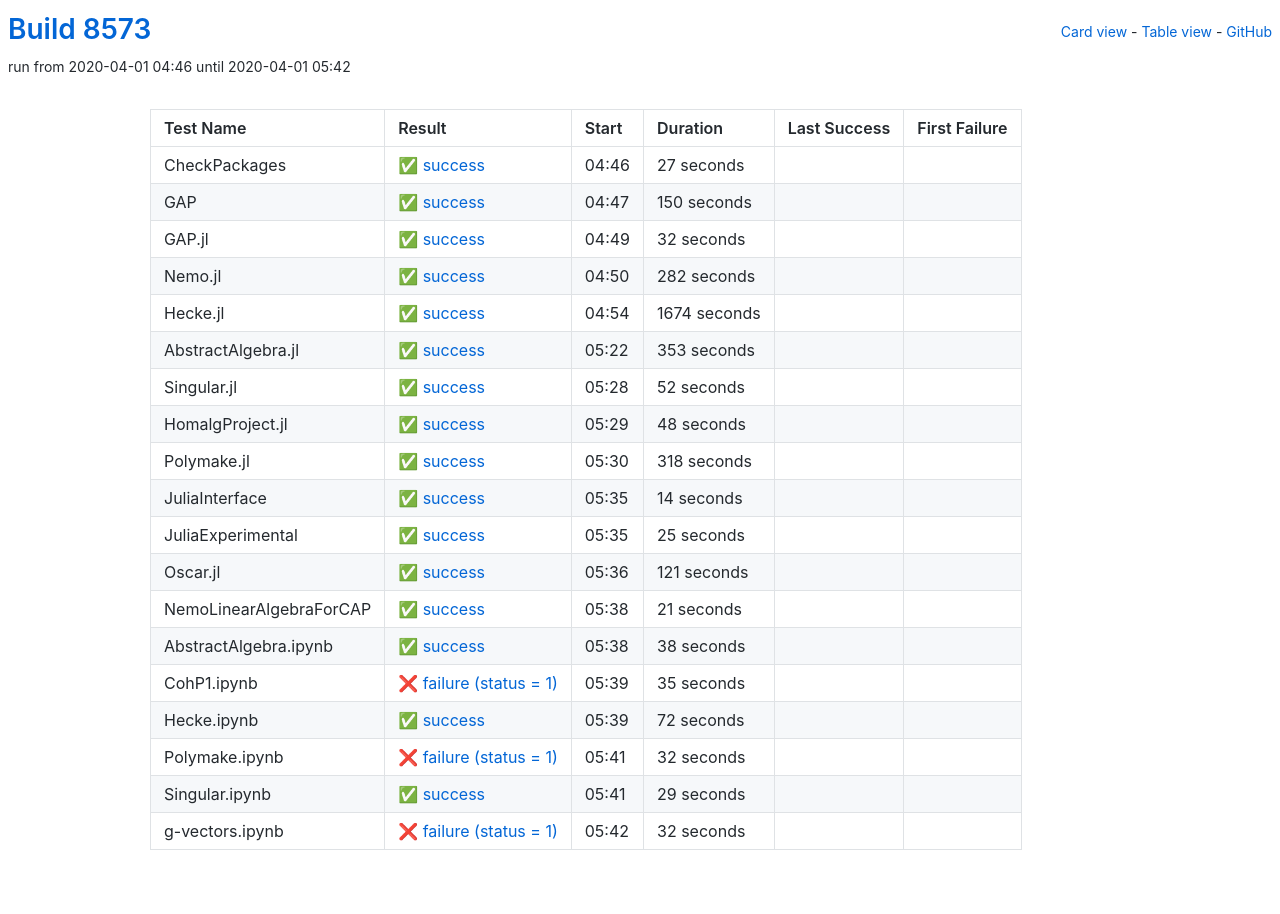
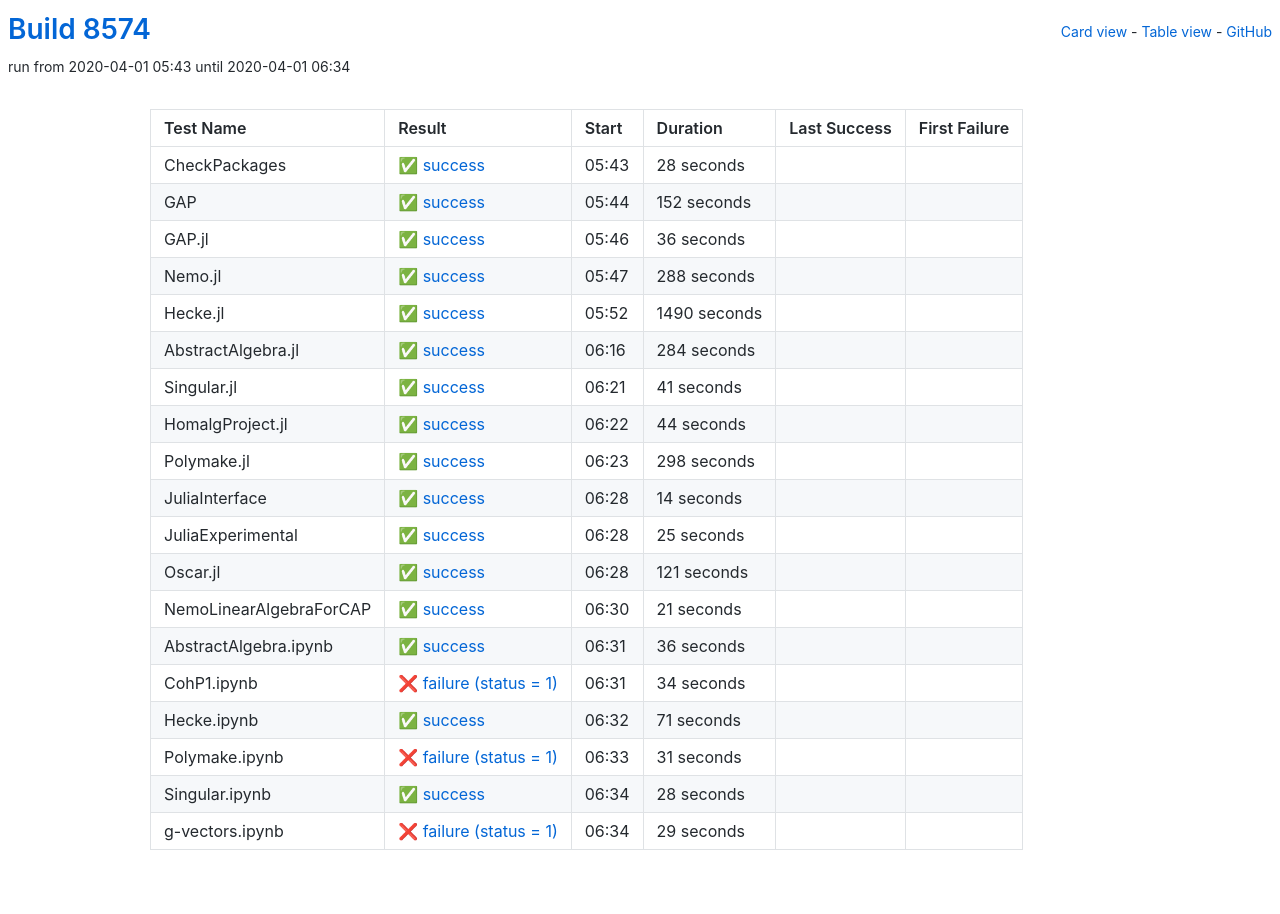
Before and after one commit to oscar-system/oscar-ci-status, a Jekyll site: the page built from table.html, in a window 1280 px wide. Built offline with Jekyll 4.4.1, drawn with Linux system fonts in a browser that asks for light colours.

Commit message:
Build 8574

```diff
--- a/_data/ci.yml
+++ b/_data/ci.yml
@@ -1,104 +1,104 @@
-build: 8573
-build_url: https://oscarci.mathematik.uni-kl.de/job/oscar/8573/
+build: 8574
+build_url: https://oscarci.mathematik.uni-kl.de/job/oscar/8574/
 job: oscar
 tests:
-- duration: 27
+- duration: 28
   exitcode: 0
   first_failure: false
   first_failure_url: null
   last_success: false
   last_success_url: null
-  log: https://oscarci.mathematik.uni-kl.de/job/oscar/8573/artifact/logs/build-8573/CheckPackages.log
+  log: https://oscarci.mathematik.uni-kl.de/job/oscar/8574/artifact/logs/build-8574/CheckPackages.log
   name: CheckPackages
-  start: 2020-04-01 04:46
+  start: 2020-04-01 05:43
   status: success
   success: true
-- duration: 150
+- duration: 152
   exitcode: 0
   first_failure: false
   first_failure_url: null
   last_success: false
   last_success_url: null
-  log: https://oscarci.mathematik.uni-kl.de/job/oscar/8573/artifact/logs/build-8573/GAP.log
+  log: https://oscarci.mathematik.uni-kl.de/job/oscar/8574/artifact/logs/build-8574/GAP.log
   name: GAP
-  start: 2020-04-01 04:47
+  start: 2020-04-01 05:44
   status: success
   success: true
-- duration: 32
+- duration: 36
   exitcode: 0
   first_failure: false
   first_failure_url: null
   last_success: false
   last_success_url: null
-  log: https://oscarci.mathematik.uni-kl.de/job/oscar/8573/artifact/logs/build-8573/GAP.jl.log
+  log: https://oscarci.mathematik.uni-kl.de/job/oscar/8574/artifact/logs/build-8574/GAP.jl.log
   name: GAP.jl
-  start: 2020-04-01 04:49
+  start: 2020-04-01 05:46
   status: success
   success: true
-- duration: 282
+- duration: 288
   exitcode: 0
   first_failure: false
   first_failure_url: null
   last_success: false
   last_success_url: null
-  log: https://oscarci.mathematik.uni-kl.de/job/oscar/8573/artifact/logs/build-8573/Nemo.jl.log
+  log: https://oscarci.mathematik.uni-kl.de/job/oscar/8574/artifact/logs/build-8574/Nemo.jl.log
   name: Nemo.jl
-  start: 2020-04-01 04:50
+  start: 2020-04-01 05:47
   status: success
   success: true
-- duration: 1674
+- duration: 1490
   exitcode: 0
   first_failure: false
   first_failure_url: null
   last_success: false
   last_success_url: null
-  log: https://oscarci.mathematik.uni-kl.de/job/oscar/8573/artifact/logs/build-8573/Hecke.jl.log
+  log: https://oscarci.mathematik.uni-kl.de/job/oscar/8574/artifact/logs/build-8574/Hecke.jl.log
   name: Hecke.jl
-  start: 2020-04-01 04:54
+  start: 2020-04-01 05:52
   status: success
   success: true
-- duration: 353
+- duration: 284
   exitcode: 0
   first_failure: false
   first_failure_url: null
   last_success: false
   last_success_url: null
-  log: https://oscarci.mathematik.uni-kl.de/job/oscar/8573/artifact/logs/build-8573/AbstractAlgebra.jl.log
+  log: https://oscarci.mathematik.uni-kl.de/job/oscar/8574/artifact/logs/build-8574/AbstractAlgebra.jl.log
   name: AbstractAlgebra.jl
-  start: 2020-04-01 05:22
+  start: 2020-04-01 06:16
   status: success
   success: true
-- duration: 52
+- duration: 41
   exitcode: 0
   first_failure: false
   first_failure_url: null
   last_success: false
   last_success_url: null
-  log: https://oscarci.mathematik.uni-kl.de/job/oscar/8573/artifact/logs/build-8573/Singular.jl.log
+  log: https://oscarci.mathematik.uni-kl.de/job/oscar/8574/artifact/logs/build-8574/Singular.jl.log
   name: Singular.jl
-  start: 2020-04-01 05:28
+  start: 2020-04-01 06:21
   status: success
   success: true
-- duration: 48
+- duration: 44
   exitcode: 0
   first_failure: false
   first_failure_url: null
   last_success: false
   last_success_url: null
-  log: https://oscarci.mathematik.uni-kl.de/job/oscar/8573/artifact/logs/build-8573/HomalgProject.jl.log
+  log: https://oscarci.mathematik.uni-kl.de/job/oscar/8574/artifact/logs/build-8574/HomalgProject.jl.log
   name: HomalgProject.jl
-  start: 2020-04-01 05:29
+  start: 2020-04-01 06:22
   status: success
   success: true
-- duration: 318
+- duration: 298
   exitcode: 0
   first_failure: false
   first_failure_url: null
   last_success: false
   last_success_url: null
-  log: https://oscarci.mathematik.uni-kl.de/job/oscar/8573/artifact/logs/build-8573/Polymake.jl.log
+  log: https://oscarci.mathematik.uni-kl.de/job/oscar/8574/artifact/logs/build-8574/Polymake.jl.log
   name: Polymake.jl
-  start: 2020-04-01 05:30
+  start: 2020-04-01 06:23
   status: success
   success: true
 - duration: 14
@@ -107,9 +107,9 @@ tests:
   first_failure_url: null
   last_success: false
   last_success_url: null
-  log: https://oscarci.mathematik.uni-kl.de/job/oscar/8573/artifact/logs/build-8573/JuliaInterface.log
+  log: https://oscarci.mathematik.uni-kl.de/job/oscar/8574/artifact/logs/build-8574/JuliaInterface.log
   name: JuliaInterface
-  start: 2020-04-01 05:35
+  start: 2020-04-01 06:28
   status: success
   success: true
 - duration: 25
@@ -118,9 +118,9 @@ tests:
   first_failure_url: null
   last_success: false
   last_success_url: null
-  log: https://oscarci.mathematik.uni-kl.de/job/oscar/8573/artifact/logs/build-8573/JuliaExperimental.log
+  log: https://oscarci.mathematik.uni-kl.de/job/oscar/8574/artifact/logs/build-8574/JuliaExperimental.log
   name: JuliaExperimental
-  start: 2020-04-01 05:35
+  start: 2020-04-01 06:28
   status: success
   success: true
 - duration: 121
@@ -129,9 +129,9 @@ tests:
   first_failure_url: null
   last_success: false
   last_success_url: null
-  log: https://oscarci.mathematik.uni-kl.de/job/oscar/8573/artifact/logs/build-8573/Oscar.jl.log
+  log: https://oscarci.mathematik.uni-kl.de/job/oscar/8574/artifact/logs/build-8574/Oscar.jl.log
   name: Oscar.jl
-  start: 2020-04-01 05:36
+  start: 2020-04-01 06:28
   status: success
   success: true
 - duration: 21
@@ -140,74 +140,74 @@ tests:
   first_failure_url: null
   last_success: false
   last_success_url: null
-  log: https://oscarci.mathematik.uni-kl.de/job/oscar/8573/artifact/logs/build-8573/NemoLinearAlgebraForCAP.log
+  log: https://oscarci.mathematik.uni-kl.de/job/oscar/8574/artifact/logs/build-8574/NemoLinearAlgebraForCAP.log
   name: NemoLinearAlgebraForCAP
-  start: 2020-04-01 05:38
+  start: 2020-04-01 06:30
   status: success
   success: true
-- duration: 38
+- duration: 36
   exitcode: 0
   first_failure: false
   first_failure_url: null
   last_success: false
   last_success_url: null
-  log: https://oscarci.mathematik.uni-kl.de/job/oscar/8573/artifact/logs/build-8573/AbstractAlgebra.ipynb.log
+  log: https://oscarci.mathematik.uni-kl.de/job/oscar/8574/artifact/logs/build-8574/AbstractAlgebra.ipynb.log
   name: AbstractAlgebra.ipynb
-  start: 2020-04-01 05:38
+  start: 2020-04-01 06:31
   status: success
   success: true
-- duration: 35
+- duration: 34
   exitcode: 1
   first_failure: false
   first_failure_url: null
   last_success: false
   last_success_url: null
-  log: https://oscarci.mathematik.uni-kl.de/job/oscar/8573/artifact/logs/build-8573/CohP1.ipynb.log
+  log: https://oscarci.mathematik.uni-kl.de/job/oscar/8574/artifact/logs/build-8574/CohP1.ipynb.log
   name: CohP1.ipynb
-  start: 2020-04-01 05:39
+  start: 2020-04-01 06:31
   status: failure
   success: false
-- duration: 72
+- duration: 71
   exitcode: 0
   first_failure: false
   first_failure_url: null
   last_success: false
   last_success_url: null
-  log: https://oscarci.mathematik.uni-kl.de/job/oscar/8573/artifact/logs/build-8573/Hecke.ipynb.log
+  log: https://oscarci.mathematik.uni-kl.de/job/oscar/8574/artifact/logs/build-8574/Hecke.ipynb.log
   name: Hecke.ipynb
-  start: 2020-04-01 05:39
+  start: 2020-04-01 06:32
   status: success
   success: true
-- duration: 32
+- duration: 31
   exitcode: 1
   first_failure: false
   first_failure_url: null
   last_success: false
   last_success_url: null
-  log: https://oscarci.mathematik.uni-kl.de/job/oscar/8573/artifact/logs/build-8573/Polymake.ipynb.log
+  log: https://oscarci.mathematik.uni-kl.de/job/oscar/8574/artifact/logs/build-8574/Polymake.ipynb.log
   name: Polymake.ipynb
-  start: 2020-04-01 05:41
+  start: 2020-04-01 06:33
   status: failure
   success: false
-- duration: 29
+- duration: 28
   exitcode: 0
   first_failure: false
   first_failure_url: null
   last_success: false
   last_success_url: null
-  log: https://oscarci.mathematik.uni-kl.de/job/oscar/8573/artifact/logs/build-8573/Singular.ipynb.log
+  log: https://oscarci.mathematik.uni-kl.de/job/oscar/8574/artifact/logs/build-8574/Singular.ipynb.log
   name: Singular.ipynb
-  start: 2020-04-01 05:41
+  start: 2020-04-01 06:34
   status: success
   success: true
-- duration: 32
+- duration: 29
   exitcode: 1
   first_failure: false
   first_failure_url: null
   last_success: false
   last_success_url: null
-  log: https://oscarci.mathematik.uni-kl.de/job/oscar/8573/artifact/logs/build-8573/g-vectors.ipynb.log
+  log: https://oscarci.mathematik.uni-kl.de/job/oscar/8574/artifact/logs/build-8574/g-vectors.ipynb.log
   name: g-vectors.ipynb
-  start: 2020-04-01 05:42
+  start: 2020-04-01 06:34
   status: failure
   success: false
```
Also changed, not shown: README.md.
